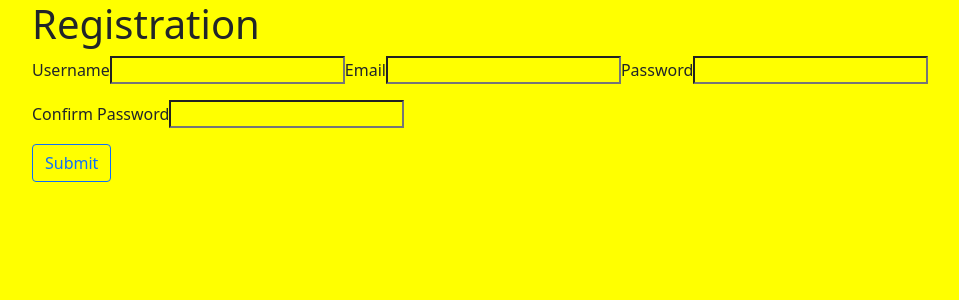
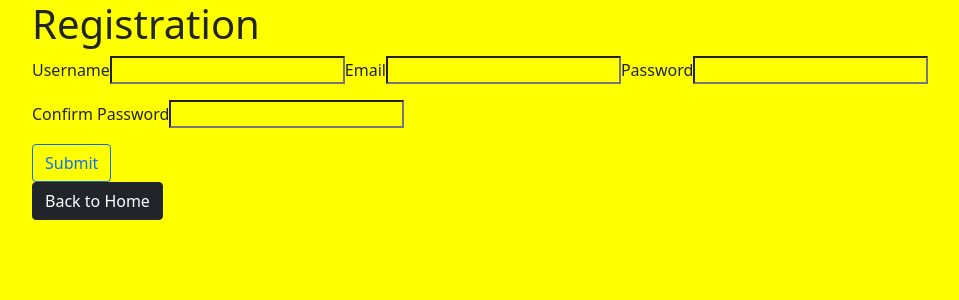
Before and after one commit to AlvarezJaimeR/Lets-Play-Cards-FE, a React (Create React App) app: page /register in a window 1280 px wide. Shown: the top 300 px of the page, without its empty margins (50-1009 px from the left). Built offline with nearby package versions, Linux system fonts and the light colour scheme.

Commit message:
home Page + Load Component + Link to Home is added

```diff
--- a/src/components/Login/Login.jsx
+++ b/src/components/Login/Login.jsx
@@ -1,6 +1,7 @@
 import React from "react";
 import axios from "axios";
 import UseForm from "../UseForm/UseForm";
+import { Link } from "react-router-dom";
 
 const Login = () => {
 	const { values, handleChange, handleSubmit } = UseForm(login);
@@ -37,6 +38,9 @@ const Login = () => {
 					Submit
 				</button>
 			</form>
+
+
+			<Link to="/home"><button className="btn btn-dark">Back to Home </button></Link>
 		</div>
 	);
 };
--- a/src/components/Register/Register.jsx
+++ b/src/components/Register/Register.jsx
@@ -1,6 +1,7 @@
 import React, { useState, useEffect } from "react";
 import axios from "axios";
 import UseForm from "../UseForm/UseForm";
+import {Link} from 'react-router-dom'
 
 const Register = () => {
 	const { errors, values, handleChange, handleSubmit } = UseForm(register);
@@ -73,6 +74,8 @@ const Register = () => {
 					</button>
 				</div>
 			</form>
+
+			<Link to="/home"><button className="btn btn-dark">Back to Home</button> </Link>
 		</div>
 	);
 };
```
